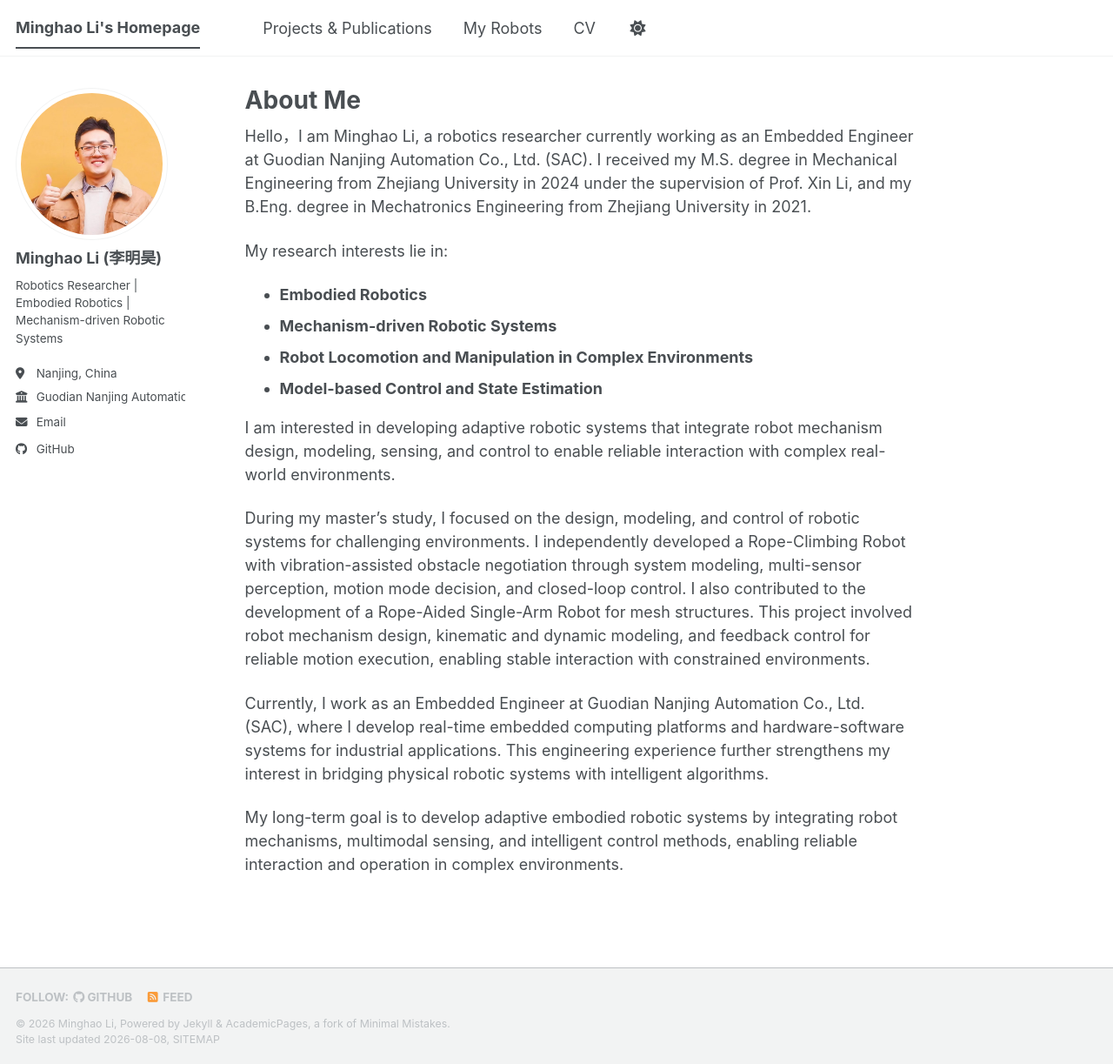
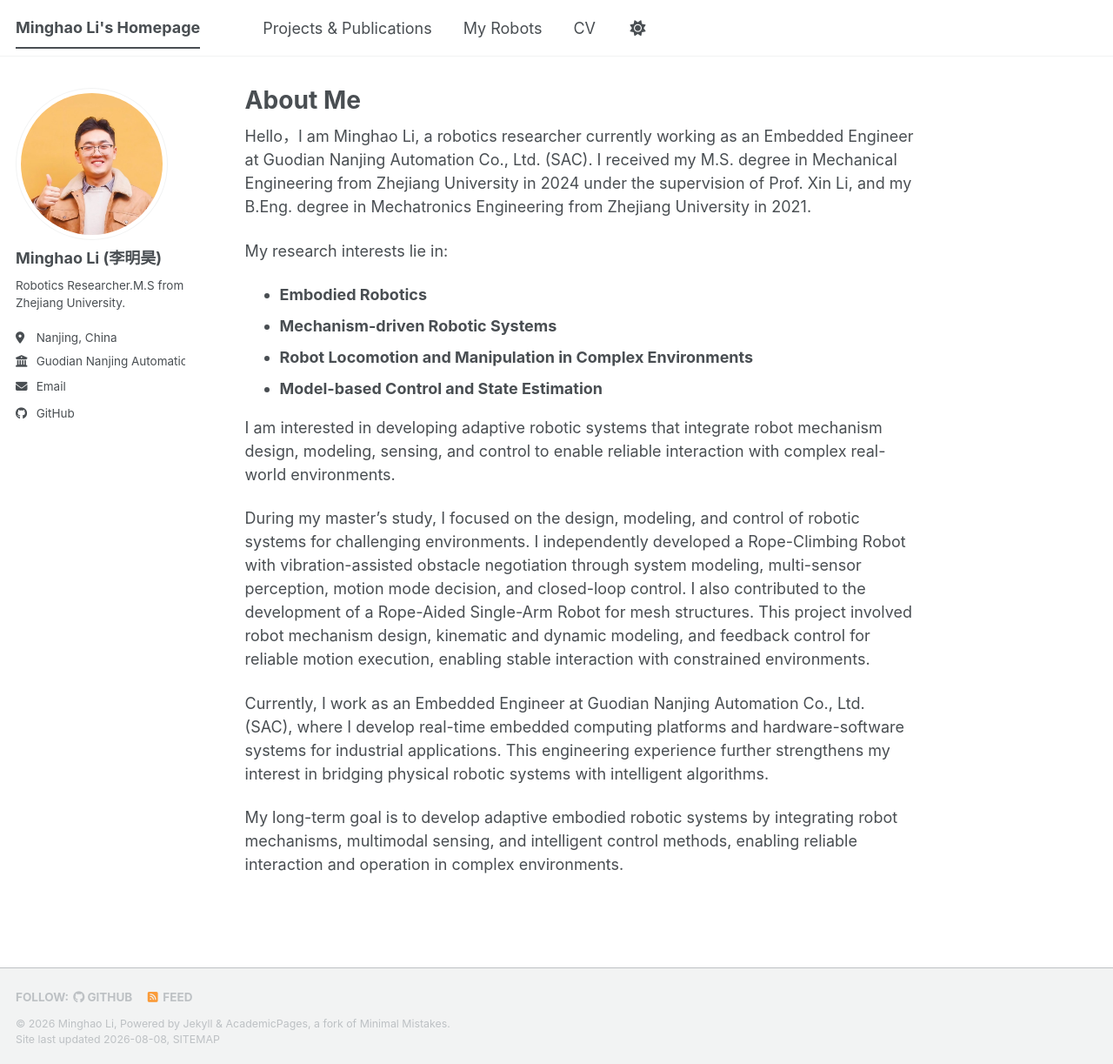
Before and after one commit to lim-0619/lim-0619.github.io, a Jekyll site: the page built from _pages/about.md, in a window 1280 px wide and 1223 px high. Shown: the whole window at 87% size. Built offline with Jekyll 4.4.1, drawn with Linux system fonts in a browser that asks for light colours; a script bundle is joined from its source files by our own code; library files that are not in the unit come from our copies.

Commit message:
Update _config.yml

```diff
--- a/_config.yml
+++ b/_config.yml
@@ -25,7 +25,7 @@ author:
   avatar           : "profile1.png"
   name             : "Minghao Li (李明昊)"
   pronouns         : # example: "she/her"
-  bio              : "Robotics Researcher | Embodied Robotics | Mechanism-driven Robotic Systems" # 自行修改个人简介
+  bio              : "Robotics Researcher.M.S from Zhejiang University. " # 自行修改个人简介
   location         : "Nanjing, China" # 自行修改所在地
   employer         : "Guodian Nanjing Automation Co., Ltd." # 自行修改单位/学校
   uri              : # URL
```
